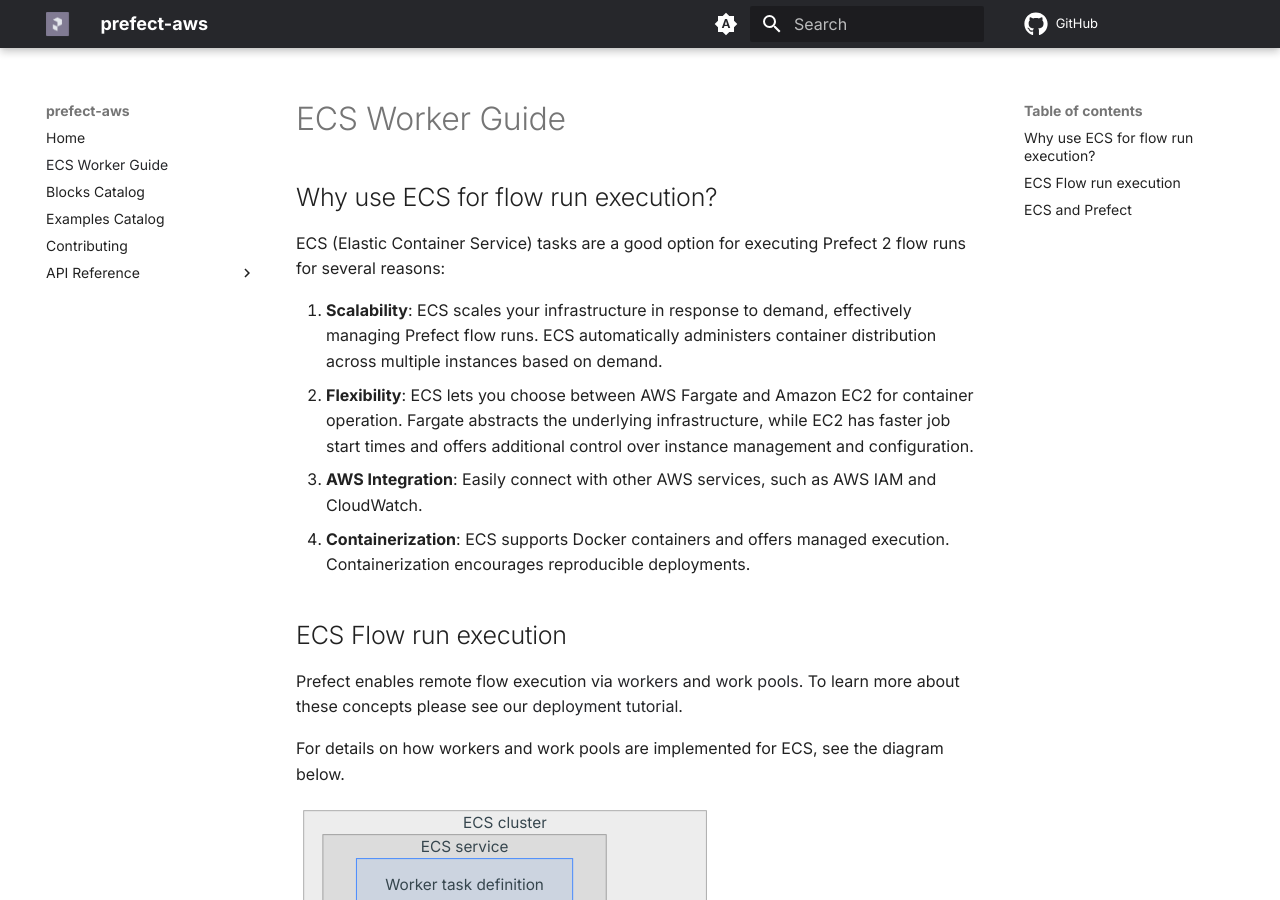
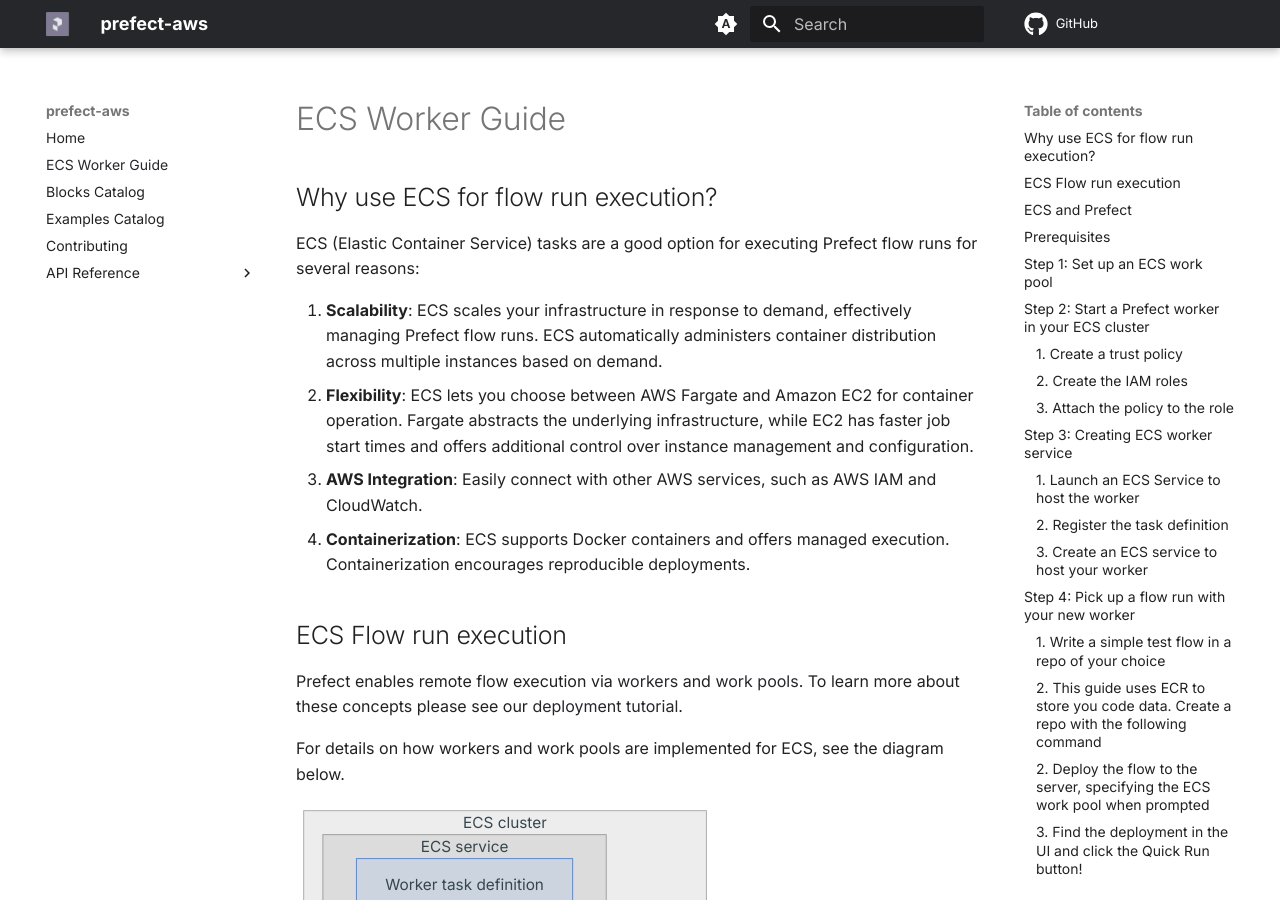
Before and after one commit to PrefectHQ/prefect-aws, an MkDocs documentation site: the page built from docs/ecs_guide.md, in a window 1280 px wide and 900 px high. Built offline with MkDocs 1.6.1 and Material for MkDocs 9.7.7, drawn with Linux system fonts in a browser that asks for light colours; comment, search, counter and statistics services are not loaded; some of the changed lines change nothing that is shown; some of the changed text lies outside the part shown.

Commit message:
code block fix

````diff
--- a/docs/ecs_guide.md
+++ b/docs/ecs_guide.md
@@ -2,7 +2,7 @@
 
 ## Why use ECS for flow run execution?
 
-ECS (Elastic Container Service) tasks are a good option for executing Prefect 2 flow runs for several reasons:
+ECS (Elastic Container Service) tasks are a good option for executing Prefect flow runs for several reasons:
 
 1. **Scalability**: ECS scales your infrastructure in response to demand, effectively managing Prefect flow runs. ECS automatically administers container distribution across multiple instances based on demand.
 2. **Flexibility**: ECS lets you choose between AWS Fargate and Amazon EC2 for container operation. Fargate abstracts the underlying infrastructure, while EC2 has faster job start times and offers additional control over instance management and configuration.
@@ -87,14 +87,12 @@
 
 <hr>
 
-# AWS CLI Guide
+
 
 !!! tip
     If you prefer infrastructure as code check out this [Terraform module](https://github.com/PrefectHQ/prefect-recipes/tree/main/devops/infrastructure-as-code/aws/tf-prefect2-ecs-worker) to provision an ECS cluster with a worker.
 
 ## Prerequisites
-
-Before you begin, make sure you have:
 
 - An AWS account with permissions to create ECS services and IAM roles.
 - The AWS CLI installed on your local machine. You can [download it from the AWS website](https://docs.aws.amazon.com/cli/latest/userguide/getting-started-install.html).
@@ -222,7 +220,9 @@
 - For the `PREFECT_API_KEY`, individuals on the organization tier can create a [service account](https://docs.prefect.io/latest/cloud/users/service-accounts/) for the worker. If on a personal tier, you can pass a user’s API key.
 
 - Replace both instances of `<ecs-task-role-arn>` with the ARN of the IAM role you created in Step 2. You can grab this by running:
-    ```aws iam get-role --role-name taskExecutionRole --query 'Role.[RoleName, Arn]' --output text```
+```
+aws iam get-role --role-name taskExecutionRole --query 'Role.[RoleName, Arn]' --output text
+```
 
 - Notice that the CPU and Memory allocations are relatively small. The worker's main responsibility is to submit work through API calls to AWS, _not_ to execute your Prefect flow code.
 
@@ -234,7 +234,7 @@
 Before creating a service, you first need to register a task definition. You can do that using the `register-task-definition` command in the AWS CLI. Here is an example:
 
 ```bash
-    aws ecs register-task-definition --cli-input-json file://task-definition.json
+aws ecs register-task-definition --cli-input-json file://task-definition.json
 ```
 
 Replace `task-definition.json` with the name of your JSON file.
````
